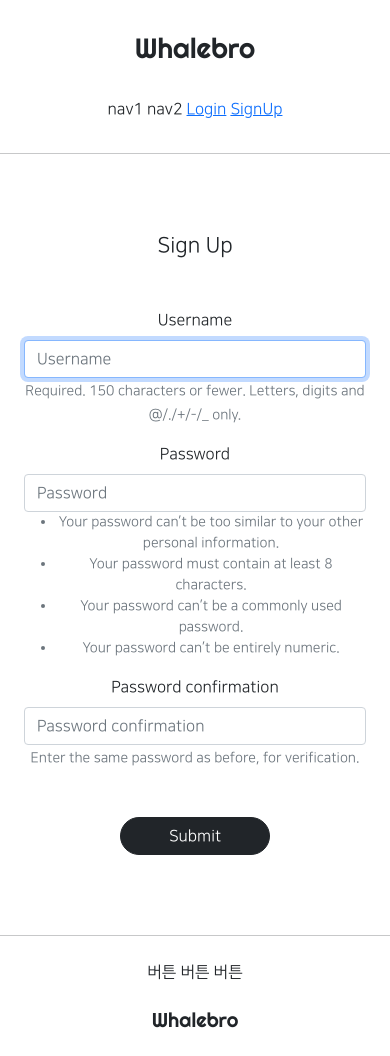
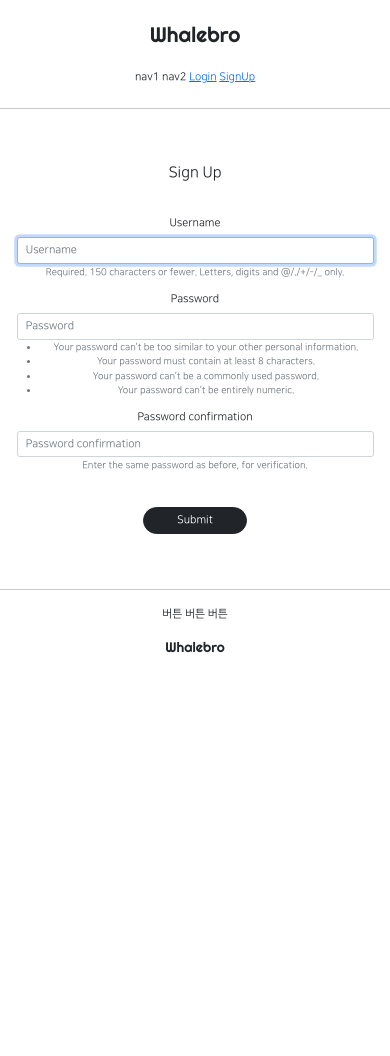
Before and after one commit to tkxksdl2/gis_copy, a Django app: page /accounts/create/ in a window 390 px wide. After the commit the page ends 653 px from the top, so only its background shows below. Run offline with Django 3.2, Linux system fonts and the light colour scheme; parts of the project's set-up code (start-up, migrations or seed data) failed here and were passed over; some libraries are stand-ins or nearby versions.

Commit message:
gis 08/12 6ban reupload practice 2. commentapp

```diff
--- a/static/base.css
+++ b/static/base.css
@@ -68,3 +68,9 @@
     margin: 0.5rem;
     border: solid slategrey
 }
+
+@media screen and (max-width:500px){
+    html {
+        font-size:11px;
+    }
+}
```
